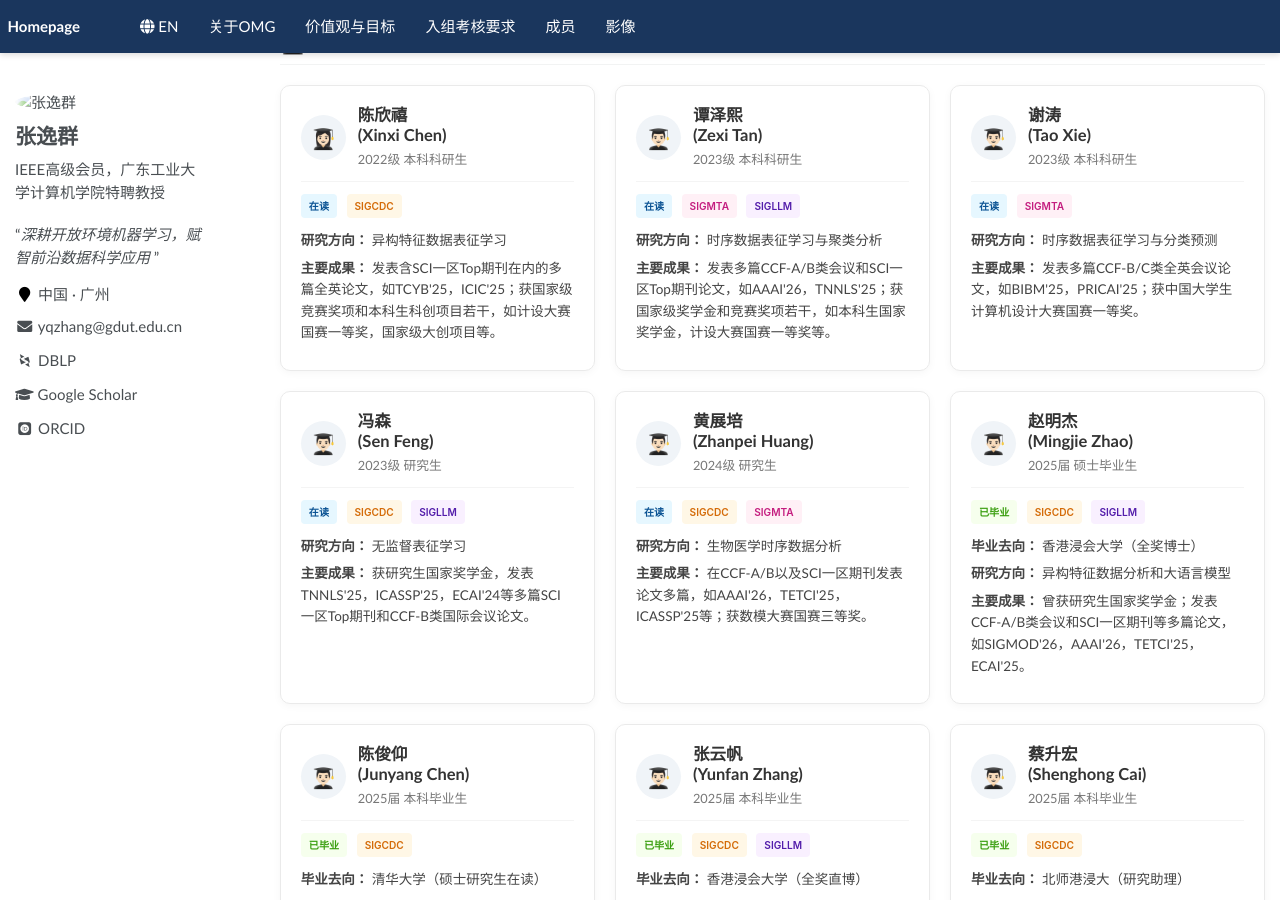
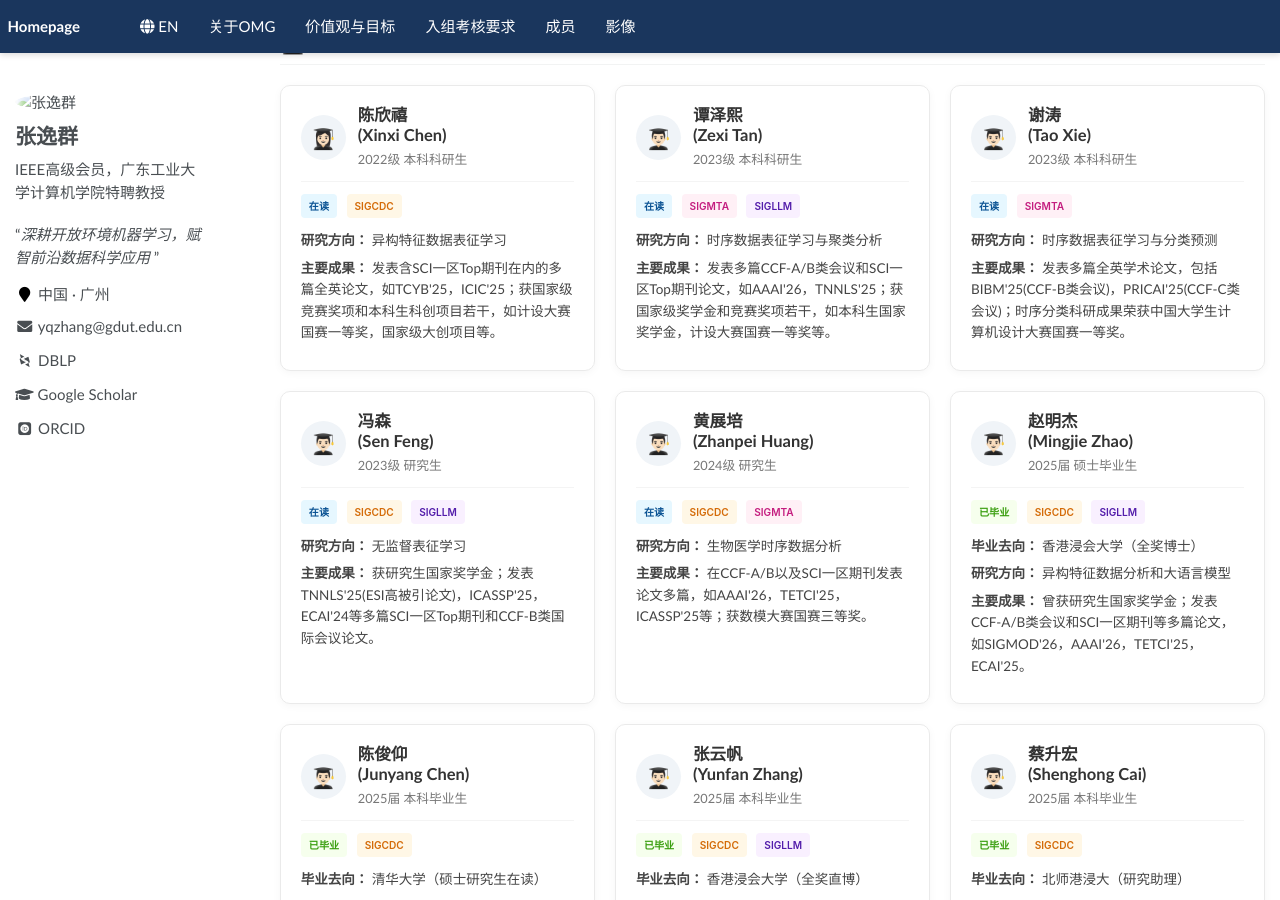
Before and after one commit to yqzhang-Zz/zh-OMG, a Jekyll site: the page built from _pages/about.md, in a window 1280 px wide and 900 px high, scrolled down 2147 px. Built offline with Jekyll 4.4.1, drawn with Linux system fonts in a browser that asks for light colours; some web fonts are replaced.

Commit message:
Update about.md

```diff
--- a/_pages/about.md
+++ b/_pages/about.md
@@ -262,7 +262,7 @@ OMG具体研究方向可参考本人主页所列论文和科研课题。组内**
     <div class="student-body">
       <span class="tag">在读</span> <span class="tag tag-sigmta">SIGMTA</span>
       <p><strong>研究方向：</strong> 时序数据表征学习与分类预测</p>
-      <p><strong>主要成果：</strong> 发表多篇CCF-B/C类全英会议论文，如BIBM'25，PRICAI'25；获中国大学生计算机设计大赛国赛一等奖。</p>
+      <p><strong>主要成果：</strong> 发表多篇全英学术论文，包括BIBM'25(CCF-B类会议)，PRICAI'25(CCF-C类会议)；时序分类科研成果荣获中国大学生计算机设计大赛国赛一等奖。</p>
     </div>
   </div>
 
@@ -277,7 +277,7 @@ OMG具体研究方向可参考本人主页所列论文和科研课题。组内**
     <div class="student-body">
       <span class="tag">在读</span> <span class="tag tag-sigcdc">SIGCDC</span> <span class="tag tag-sigllm">SIGLLM</span>
       <p><strong>研究方向：</strong> 无监督表征学习</p>
-      <p><strong>主要成果：</strong> 获研究生国家奖学金，发表TNNLS'25，ICASSP'25，ECAI'24等多篇SCI一区Top期刊和CCF-B类国际会议论文。</p>
+      <p><strong>主要成果：</strong> 获研究生国家奖学金；发表TNNLS'25(ESI高被引论文)，ICASSP'25，ECAI'24等多篇SCI一区Top期刊和CCF-B类国际会议论文。</p>
     </div>
   </div>
 
```
